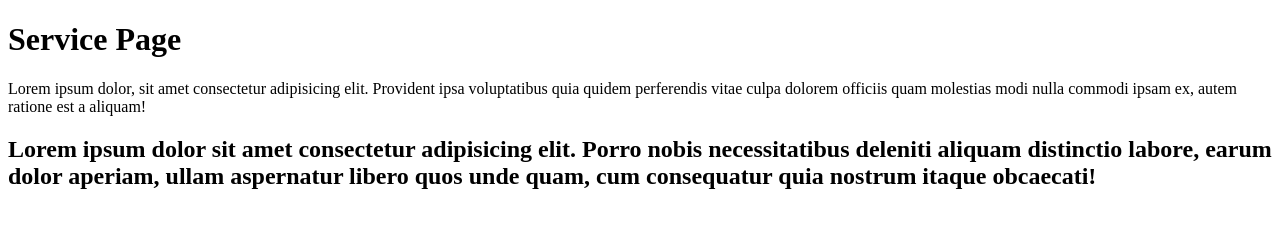
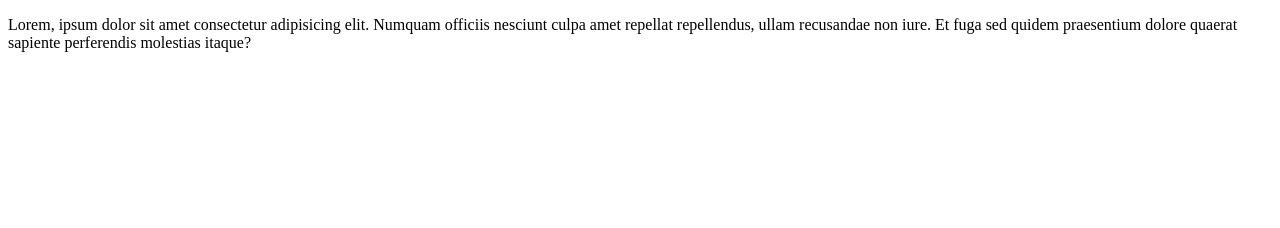
Before and after one commit to uwingabirejoselyne/Gym-Git-Exercise-Solutions, a plain HTML site: page services.html in a window 1280 px wide. Drawn offline with Linux system fonts and the light colour scheme.

Commit message:
creation of services.html

```diff
--- a/services.html
+++ b/services.html
@@ -4,11 +4,9 @@
     <meta charset="UTF-8">
     <meta http-equiv="X-UA-Compatible" content="IE=edge">
     <meta name="viewport" content="width=device-width, initial-scale=1.0">
-    <title>Services</title>
+    <title>Document</title>
 </head>
 <body>
-    <h1> Service Page</h1>
-    <p>Lorem ipsum dolor, sit amet consectetur adipisicing elit. Provident ipsa voluptatibus quia quidem perferendis vitae culpa dolorem officiis quam molestias modi nulla commodi ipsam ex, autem ratione est a aliquam!</p>
-    <h2>Lorem ipsum dolor sit amet consectetur adipisicing elit. Porro nobis necessitatibus deleniti aliquam distinctio labore, earum dolor aperiam, ullam aspernatur libero quos unde quam, cum consequatur quia nostrum itaque obcaecati!</h2>
+    <p>Lorem, ipsum dolor sit amet consectetur adipisicing elit. Numquam officiis nesciunt culpa amet repellat repellendus, ullam recusandae non iure. Et fuga sed quidem praesentium dolore quaerat sapiente perferendis molestias itaque?</p>
 </body>
 </html>
```
Also changed, not shown: 1 other file.
